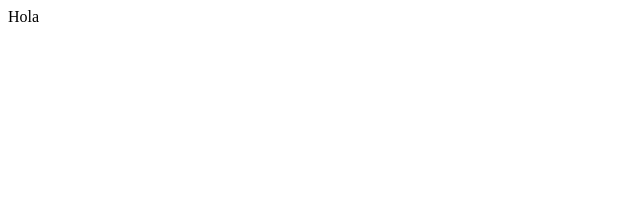
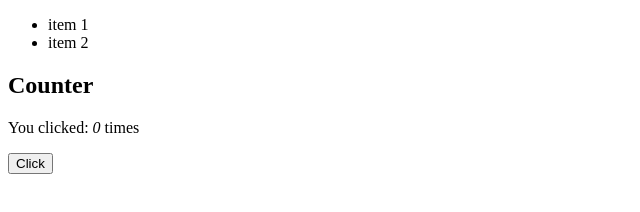
Before and after one commit to luisoutofoffice/pepper, a plain HTML site: page index.html in a window 1280 px wide. Shown: the whole page, without its empty margins (0-640 px from the left). Drawn offline with Linux system fonts and the light colour scheme.

Commit message:
DOM, Declarative Programming

```diff
--- /dev/null
+++ b/app.js
@@ -0,0 +1,14 @@
+// const itemsList = document.getElementById("items")
+// const newListItem = document.createElement("li")
+
+// newListItem.textContent = "item 3"
+// // itemsList.appendChild(newListItem)
+// setTimeout(()=>itemsList.appendChild(newListItem),3000)
+
+const countElement = document.getElementById("count");
+
+function setCount(){
+    let count=Number(countElement.textContent);
+    count++
+    countElement.textContent = count
+}
--- a/index.html
+++ b/index.html
@@ -3,9 +3,26 @@
 <head>
     <meta charset="UTF-8">
     <meta name="viewport" content="width=device-width, initial-scale=1.0">
-    <title>Document</title>
+    <title>React - From Ground Up</title>
 </head>
 <body>
-    Hola
+    <main id="app">
+        <ul id="items">
+            <li>item 1</li>
+            <li>item 2</li>
+        </ul>
+
+        <article>
+            <h2>Counter</h2>
+            <p>You clicked: <em id="count">0</em> times</p>
+            <button onclick="setCount()">
+                Click
+            </button>
+        </article>
+
+    </main>
 </body>
+<script
+src="app.js"
+></script>
 </html>
```
Also changed, not shown: README.md, wireframe.png (deleted).
